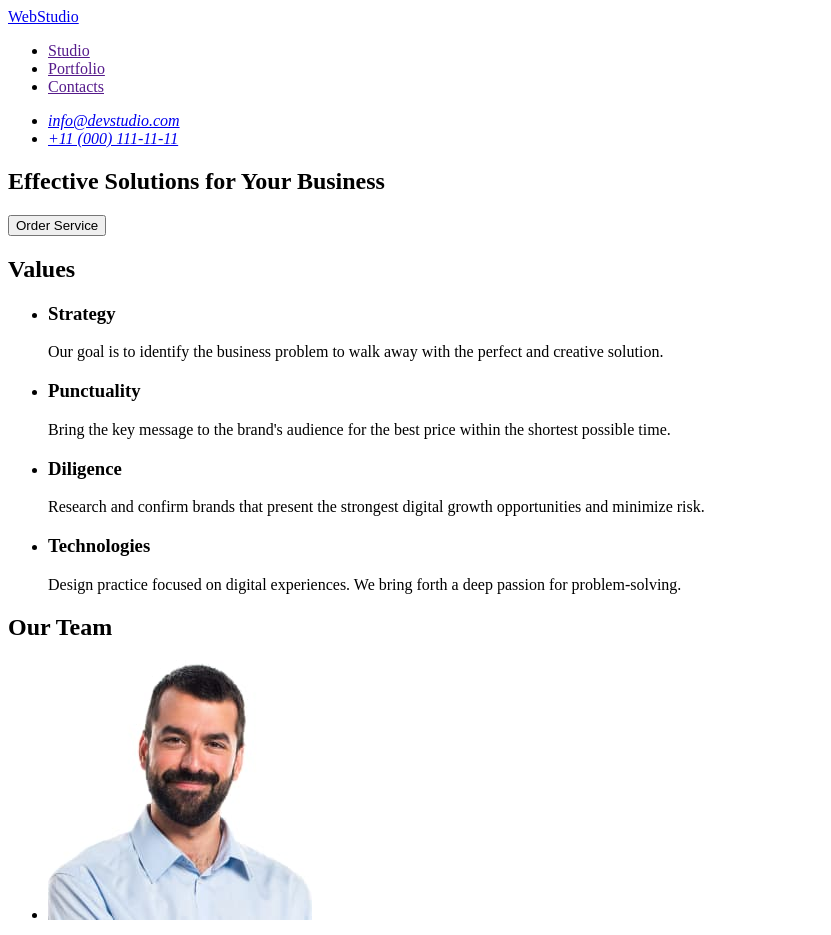
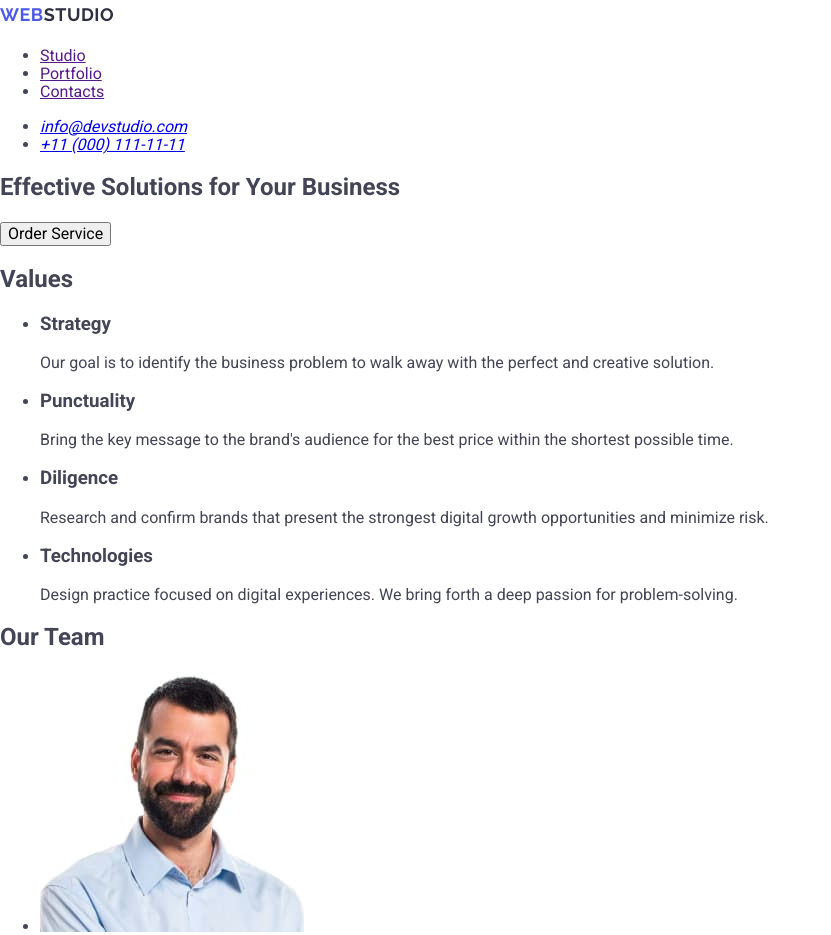
Before and after one commit to borsuk-toni/goit-markup-hw-02, a plain HTML site: page index.html in a window 1280 px wide. Shown: the top 935 px of the page, without its empty margins (0-831 px from the left). Drawn offline with nearby package versions, Linux system fonts and the light colour scheme.

Commit message:
hw2-css-start

```diff
--- /dev/null
+++ b/css/styles.css
@@ -0,0 +1,35 @@
+body {
+    font-family: "Roboto", sans-serif;
+    color: #434455;
+}
+.header {}
+
+.header-navigation {}
+
+.header-logo {
+    color:  #2E2F42;
+    font-family: Raleway;
+    font-size: 18px;
+    font-weight: 700;
+    line-height: 1.7;
+    letter-spacing: 0.03em;
+    text-transform: uppercase;
+    text-decoration: none;
+}
+.logo-web {
+    color: #4D5AE5;
+}
+
+.header-menu {}
+
+.header-menu-item {}
+
+.header-menu-link {}
+
+.header-address {}
+
+.header-address-list {}
+
+.header-address-item {}
+
+.header-address-link {}
--- a/index.html
+++ b/index.html
@@ -4,30 +4,36 @@
     <meta charset="UTF-8">
     <meta name="viewport" content="width=device-width, initial-scale=1.0">
     <title>Document</title>
+    <link rel="preconnect" href="https://fonts.googleapis.com">
+    <link rel="preconnect" href="https://fonts.gstatic.com" crossorigin>
+    <link href="https://fonts.googleapis.com/css2?family=Raleway:wght@700&family=Roboto:wght@400;500;700&display=swap"
+        rel="stylesheet">
+    <link rel="stylesheet" href="https://cdn.jsdelivr.net/npm/modern-normalize@2.0.0/modern-normalize.min.css">
+    <link rel="stylesheet" href="./css/styles.css">
 </head>
 <body>
-    <header>
-        <nav>
-            <a href="./index.html">WebStudio</a>
-            <ul>
-                <li>
-                    <a href="">Studio</a>
+    <header class="header">
+        <nav class="header-navigation">
+            <a href="./index.html" class="header-logo"> <span class="logo-web">Web</span>Studio</a>
+            <ul class="header-menu">
+                <li class="header-menu-item">
+                    <a class="header-menu-link" href="">Studio</a>
                 </li>
-                <li>
-                    <a href="">Portfolio</a>
+                <li class="header-menu-item">
+                    <a class="header-menu-link" href="">Portfolio</a>
                 </li>
-                <li>
-                    <a href="">Contacts</a>
+                <li class="header-menu-item">
+                    <a class="header-menu-link" href="">Contacts</a>
                 </li>
             </ul>
         </nav>
-        <address>
-            <ul>
-                <li>
-                    <a href="mailto:info@devstudio.com">info@devstudio.com</a>
+        <address class="header-address">
+            <ul class="header-address-list">
+                <li class="header-address-item">
+                    <a class="header-address-link" href="mailto:info@devstudio.com">info@devstudio.com</a>
                 </li>
                 <li>
-                    <a href="tel:+110001111111">+11 (000) 111-11-11</a>
+                    <a class="header-address-link" href="tel:+110001111111">+11 (000) 111-11-11</a>
                 </li>
             </ul>
         </address>
@@ -71,26 +77,61 @@
             <h2>Our Team</h2>
                 <ul>
                     <li>
-                        <img src="./images/img_0.jpg" alt="photo of Mark Guerrero" width="264" height="260">
+                        <img src="./images/team/img_0.jpg" alt="photo of Mark Guerrero" width="264" height="260">
                         <h3>Mark Guerrero</h3>
                         <p>Product Designer</p>
                     </li>
                     <li>
-                        <img src="./images/img_1.jpg" alt="photo of Tom Ford" width="264" height="260">
+                        <img src="./images/team/img_1.jpg" alt="photo of Tom Ford" width="264" height="260">
                         <h3>Tom Ford</h3>
                         <p>Frontend Developer</p>
                     </li>
                     <li>
-                        <img src="./images/img_2.jpg" alt="photo of Camila Garcia" width="264" height="260">
+                        <img src="./images/team/img_2.jpg" alt="photo of Camila Garcia" width="264" height="260">
                         <h3>Camila Garcia</h3>
                         <p>Marketing</p>
                     </li>
                     <li>
-                        <img src="./images/img_3.jpg" alt="photo of Daniel Wilson" width="264" height="260">
+                        <img src="./images/team/img_3.jpg" alt="photo of Daniel Wilson" width="264" height="260">
                         <h3>Daniel Wilson</h3>
                         <p>UI Designer</p>
                     </li>
                 </ul>
+        </section>
+        <section>
+            <h2>Our Portfolio</h2>
+            <ul>
+                <li>
+                    <img src="./images/portfolio/port.jpg" alt="screenshots of the application" width="360" height="300">
+                    <h3>Banking App</h3>
+                    <p>App</p>
+                </li>
+                <li>
+                    <img src="./images/portfolio/port_1.jpg" alt="paying with a phone" width="360" height="300">
+                    <h3>Cashless Payment</h3>
+                    <p>Marketing</p>
+                </li>
+                <li>
+                    <img src="./images/portfolio/port_2.jpg" alt="a laptop and a phone" width="360" height="300">
+                    <h3>Meditation App</h3>
+                    <p>App</p>
+                </li>
+                <li>
+                    <img src="./images/portfolio/port_3.jpg" alt="phone satnav beside a car wheel" width="360" height="300">
+                    <h3>Taxi Service</h3>
+                    <p>Marketing</p>
+                </li>
+                <li>
+                    <img src="./images/portfolio/port_4.jpg" alt="screen illustrations" width="360" height="300">
+                    <h3>Screen Illustrations</h3>
+                    <p>Design</p>
+                </li>
+                <li>
+                    <img src="./images/portfolio/port_5.jpg" alt="girl looking at her phone" width="360" height="300">
+                    <h3>Online Courses</h3>
+                    <p>Marketing</p>
+                </li>
+            </ul>
         </section>
     </main>
     <footer>
```
Also changed, not shown: images/portfolio/port.jpg (added), images/portfolio/port_1.jpg (added), images/portfolio/port_2.jpg (added), images/portfolio/port_3.jpg (added), images/portfolio/port_4.jpg (added), images/portfolio/port_5.jpg (added), images/team/img_0.jpg (renamed from images/img_0.jpg), images/team/img_1.jpg (renamed from images/img_1.jpg), images/team/img_2.jpg (renamed from images/img_2.jpg), images/team/img_3.jpg (renamed from images/img_3.jpg), 2 other files.
